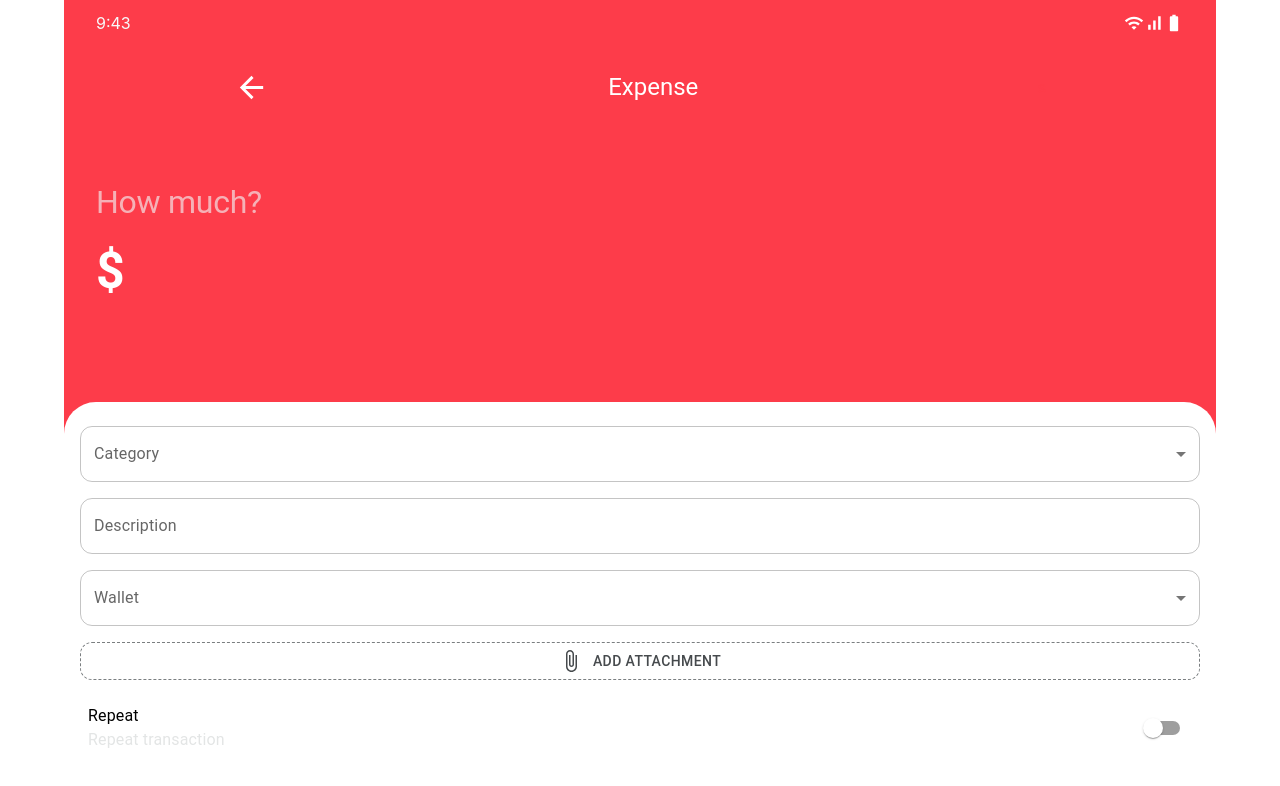
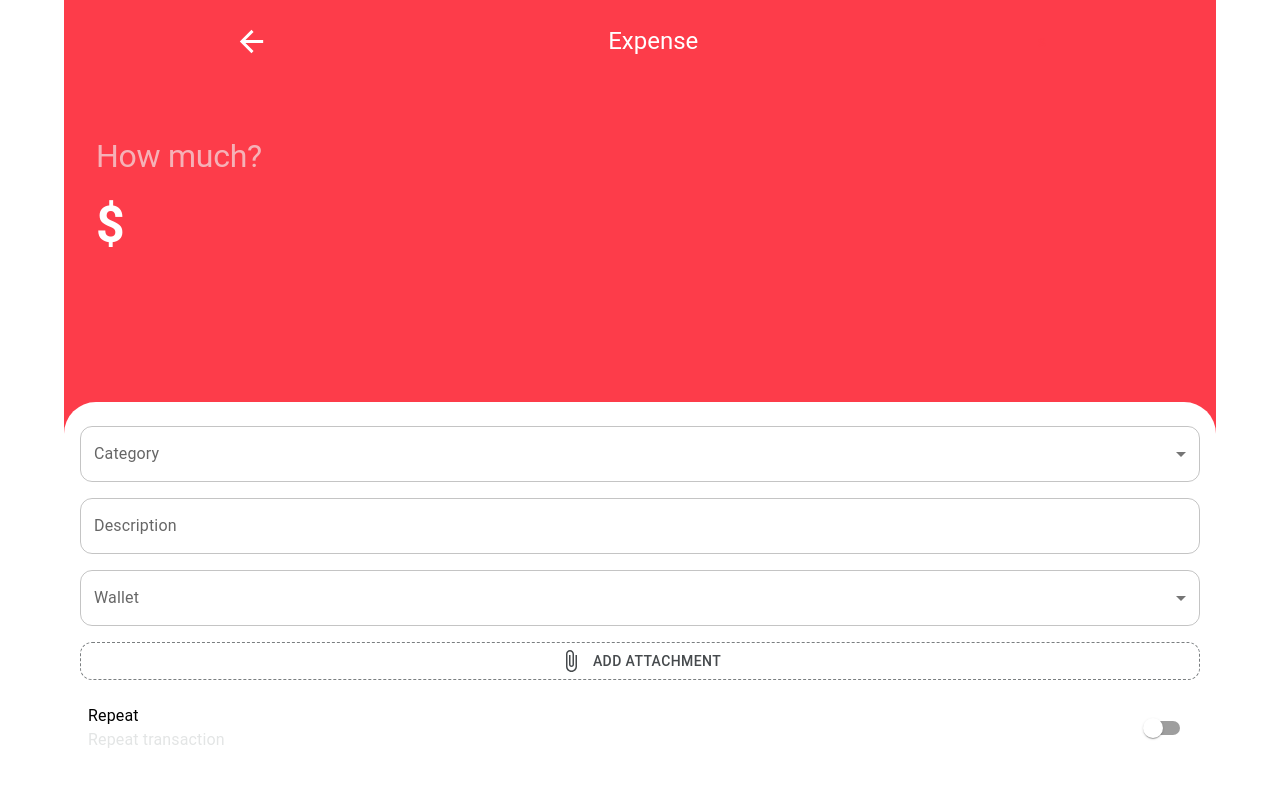
Before and after one commit to frontend-from-0/montra-client, a React (Create React App) app: page /expense/new in a window 1280 px wide. Shown: the top 786 px of the page. Built offline with nearby package versions, Linux system fonts and the light colour scheme.

Commit message:
refactor: move shared typography components to correct folder

```diff
--- a/src/modules/expense/Expense.tsx
+++ b/src/modules/expense/Expense.tsx
@@ -1,9 +1,8 @@
 import { styled, Theme } from '@mui/material/styles';
-import { InfoBar } from '../../shared-components/InfoBar';
 import { PriceSection } from './PriceSection';
 import { Form } from './Form';
 import { colors } from 'src/styles/colors';
-import { Title3 } from '../../shared-components/Title3';
+import { Title3 } from '../../shared-components/Typography/Title3';
 
 const StyledDiv = styled(`div`)(({ theme }: { theme: Theme }) => ({
   display: 'flex',
@@ -31,7 +30,6 @@ export const Expense = () => {
   return (
     <StyledDiv>
       <StyledDivUpperSide>
-        <InfoBar />
         <Title3>Expense</Title3>
         <PriceSection />
       </StyledDivUpperSide>
--- a/src/modules/expense/Form.tsx
+++ b/src/modules/expense/Form.tsx
@@ -25,7 +25,7 @@ import { LocalizationProvider } from '@mui/x-date-pickers/LocalizationProvider';
 import { AdapterDayjs } from '@mui/x-date-pickers/AdapterDayjs';
 import { DatePicker } from '@mui/x-date-pickers/DatePicker';
 import dayjs, { Dayjs } from 'dayjs';
-import { Regular1 } from '../../shared-components/Regular1';
+import { Regular1 } from '../../shared-components/Typography/Regular1';
 
 const StyledForm = styled(`form`)(({ theme }: { theme: Theme }) => ({
   display: 'flex',
--- a/src/modules/expense/Header.tsx
+++ b/src/modules/expense/Header.tsx
@@ -1,8 +1,8 @@
 import ArrowBackIcon from '@mui/icons-material/ArrowBack';
 import { styled, Theme } from '@mui/material/styles';
-import { Title3 } from '@shared-components/Title3';
+import { Title3 } from '@shared-components/Typography/Title3';
 import { colors } from 'src/styles/colors';
-import { Regular1 } from '../../shared-components/Regular1';
+import { Regular1 } from '../../shared-components/Typography/Regular1';
 
 const StyledDivHeader = styled(`div`)(({ theme }: { theme: Theme }) => ({
   display: 'flex',
--- a/src/modules/expense/PriceSection.tsx
+++ b/src/modules/expense/PriceSection.tsx
@@ -4,7 +4,7 @@ import InputAdornment from '@mui/material/InputAdornment';
 import Input from '@mui/material/Input';
 import { colors } from 'src/styles/colors';
 import React from 'react';
-import { Title1 } from '../../shared-components/Title1';
+import { Title1 } from '../../shared-components/Typography/Title1';
 
 const StyledDiv = styled(`div`)(({ theme }: { theme: Theme }) => ({
   display: 'flex',
--- a/src/modules/onboarding/introduction/SliderContent/index.jsx
+++ b/src/modules/onboarding/introduction/SliderContent/index.jsx
@@ -1,6 +1,6 @@
-import { Title1 } from '../../../../shared-components/Title1';
+import { Title1 } from '../../../../shared-components/Typography/Title1';
 import './styles.css';
-import { Regular1 } from '../../../../shared-components/Regular1';
+import { Regular1 } from '../../../../shared-components/Typography/Regular1';
 
 export const SliderContent = ({ activeIndex, sliderData }) => {
   return (
--- a/src/shared-components/InfoBar/index.tsx
+++ /dev/null
@@ -1,30 +0,0 @@
-import DateTime from '../DateTime';
-import WifiIcon from '@mui/icons-material/Wifi';
-import SignalCellularAltIcon from '@mui/icons-material/SignalCellularAlt';
-import BatteryFullIcon from '@mui/icons-material/BatteryFull';
-import { styled, Theme } from '@mui/material/styles';
-
-const StyledDiv = styled(`div`)(({ theme }: { theme: Theme }) => ({
-  display: 'flex',
-  justifyContent: 'space-between',
-  alignItems: 'center',
-  margin: `${theme.spacing(1)} ${theme.spacing(4)}`,
-  height: '30px',
-}));
-
-const StyledDivIcons = styled(`div`)(({ theme }: { theme: Theme }) => ({
-  display: 'flex',
-}));
-
-export const InfoBar = () => {
-  return (
-    <StyledDiv>
-      <DateTime />
-      <StyledDivIcons>
-        <WifiIcon fontSize='small' sx={{ color: 'white' }} />
-        <SignalCellularAltIcon fontSize='small' sx={{ color: 'white' }} />
-        <BatteryFullIcon fontSize='small' sx={{ color: 'white' }} />
-      </StyledDivIcons>
-    </StyledDiv>
-  );
-};
```
Also changed, not shown: src/shared-components/Typography/Regular1/index.tsx (renamed from src/shared-components/Regular1/index.tsx), src/shared-components/Typography/Title1/index.tsx (renamed from src/shared-components/Title1/index.tsx), src/shared-components/Typography/Title3/index.tsx (renamed from src/shared-components/Title3/index.tsx).
